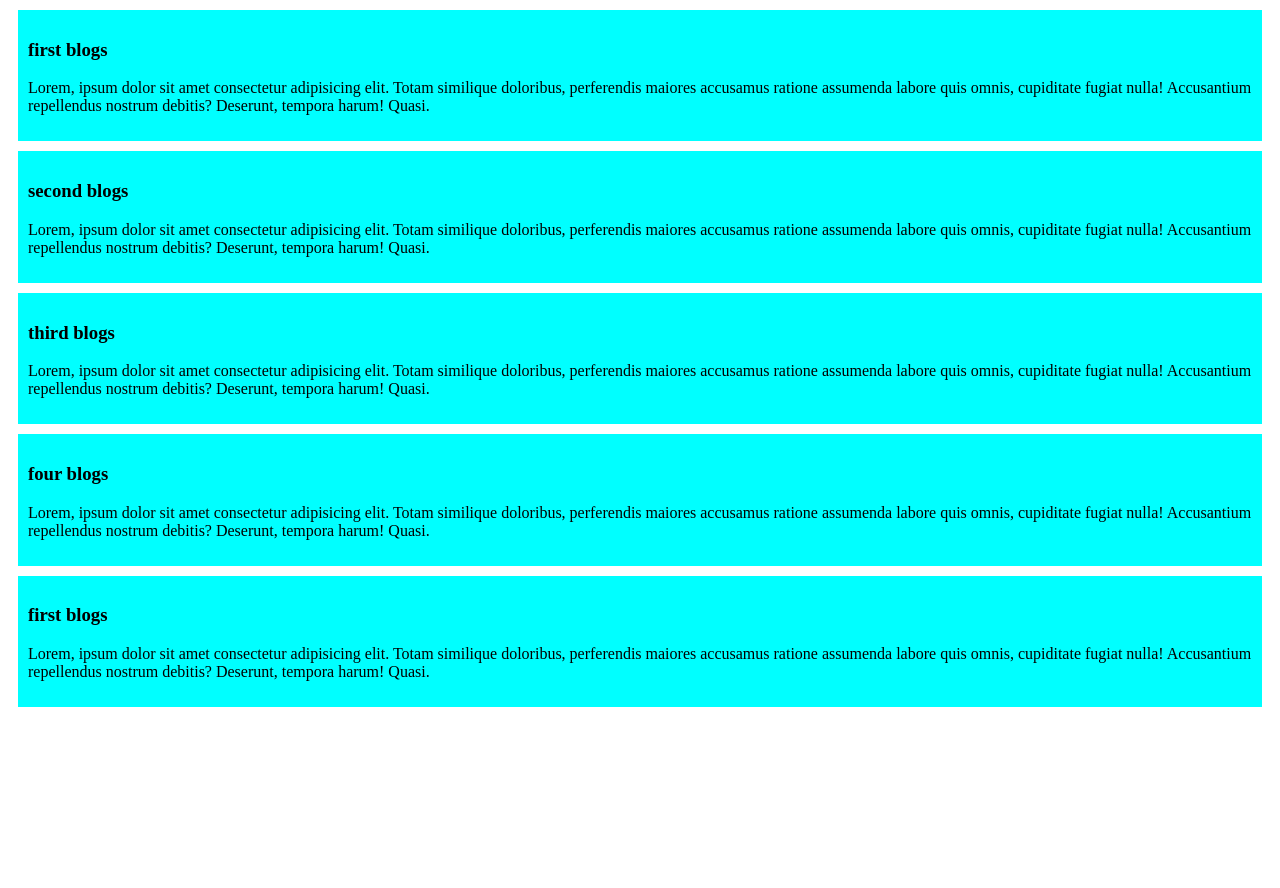
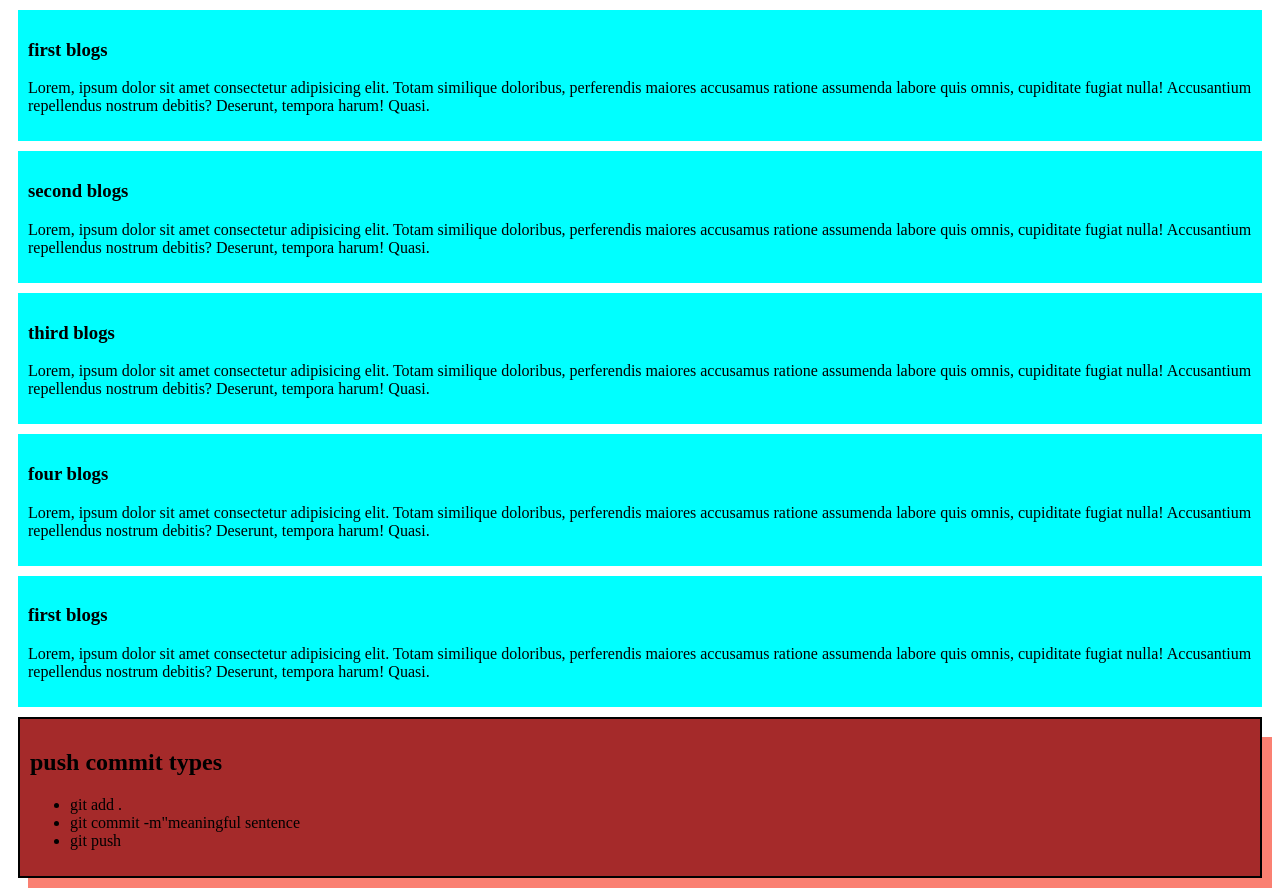
Before and after one commit to Sutradhar2071/my-simple-website, a plain HTML site: page index.html in a window 1280 px wide. Before the commit the page ends 800 px from the top, so only its background shows below. Drawn offline with Linux system fonts and the light colour scheme.

Commit message:
four commit

```diff
--- a/index.html
+++ b/index.html
@@ -24,6 +24,14 @@
         <h3>first blogs</h3>
         <p>Lorem, ipsum dolor sit amet consectetur adipisicing elit. Totam similique doloribus, perferendis maiores accusamus ratione assumenda labore quis omnis, cupiditate fugiat nulla! Accusantium repellendus nostrum debitis? Deserunt, tempora harum! Quasi.</p>
     </div>
+    <div class="partho">
+        <h2>push commit types</h2>
+        <ul>
+            <li>git add .</li>
+            <li>git commit -m"meaningful sentence</li>
+            <li>git push</li>
+        </ul>
+    </div>
 
 </body>
 </html>
--- a/style.css
+++ b/style.css
@@ -3,3 +3,8 @@ div{
     padding: 10px;
     margin: 10px;
 }
+.partho{
+    background-color: brown;
+    box-shadow: 10px 20px salmon;
+    border: 2px solid;
+}
```
